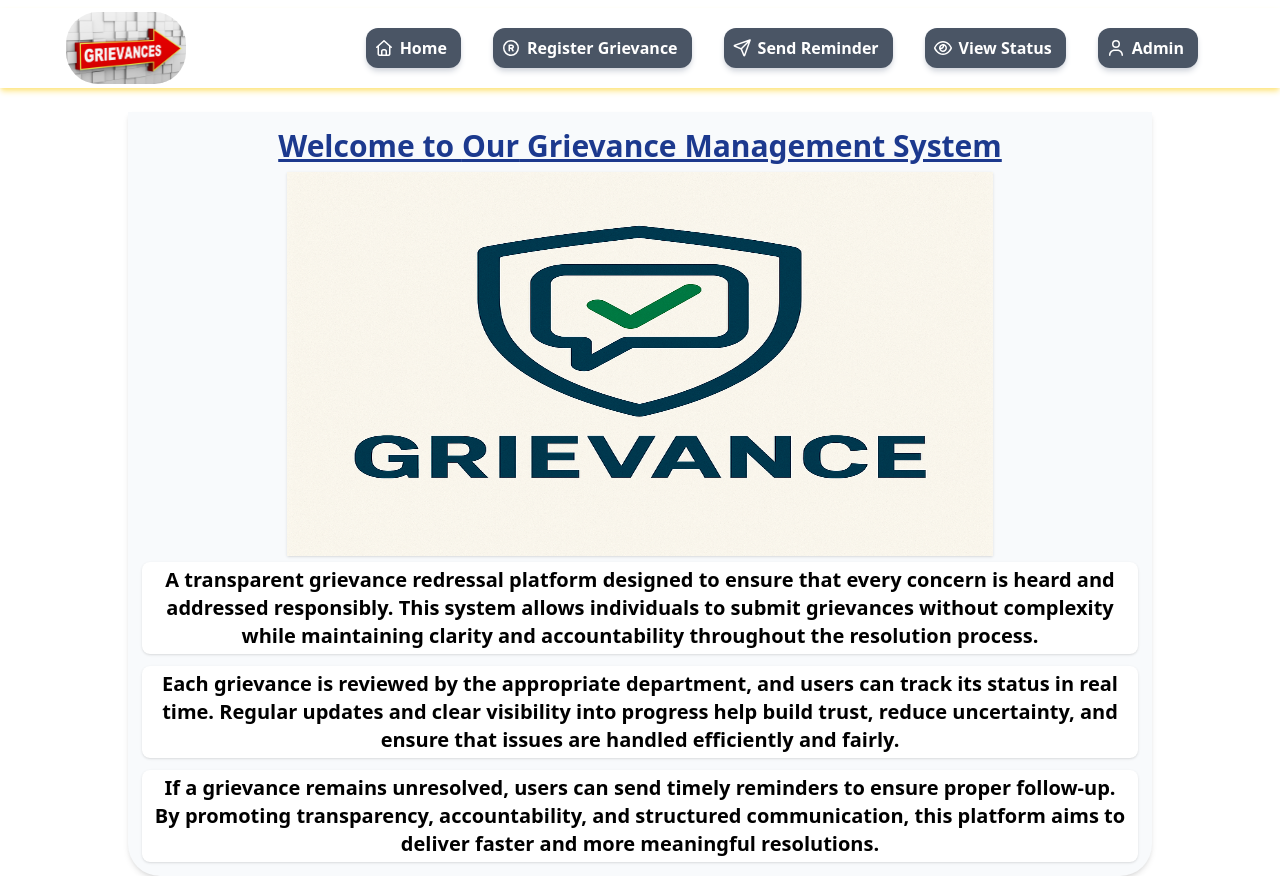
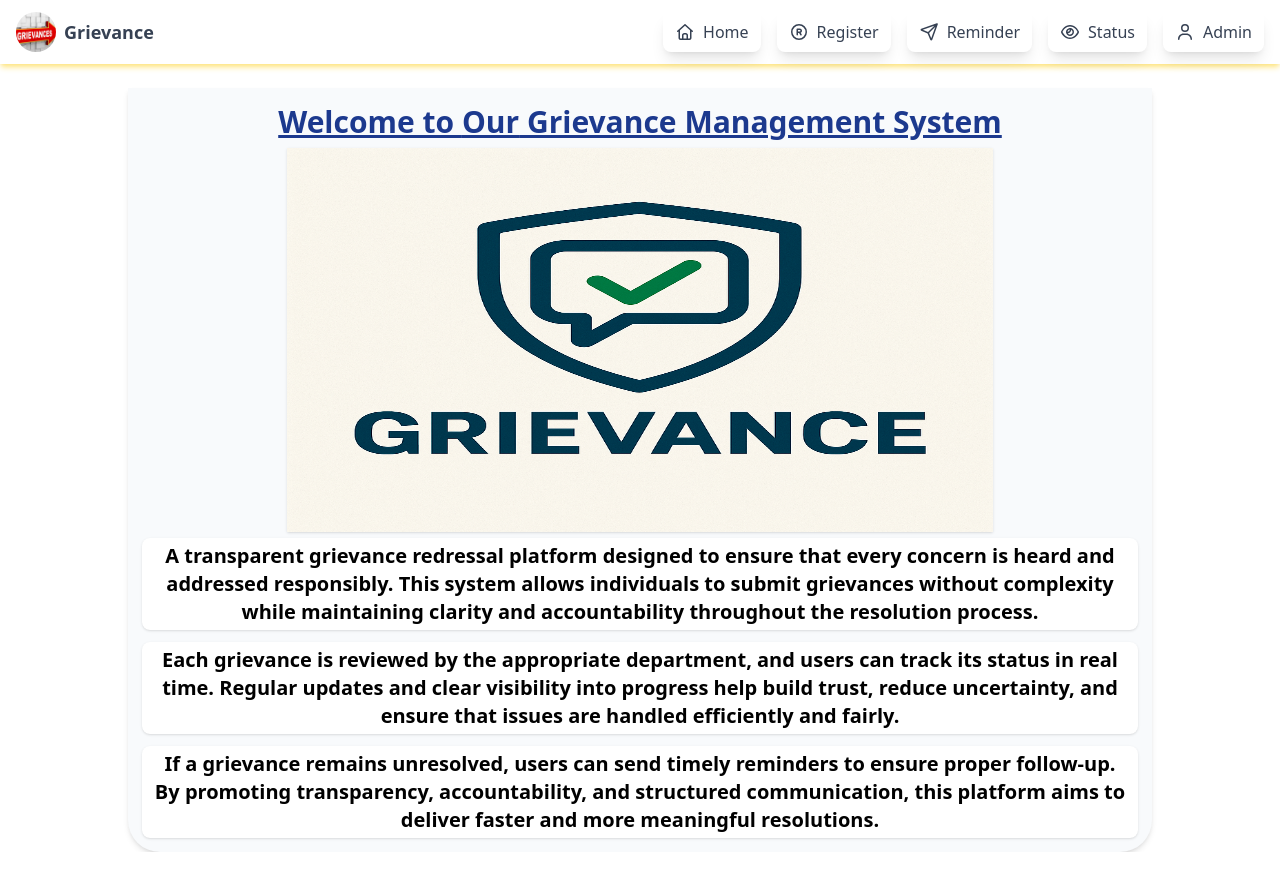
Before and after one commit to Misra-Praveen/GrievanceApp, a React (Vite) app in the folder grievanceFrontend/: page / in a window 1280 px wide. After the commit the page ends 852 px from the top, so only its background shows below. Built offline with nearby package versions, Linux system fonts and the light colour scheme.

Commit message:
Responsive Header for all device

```diff
--- a/grievanceFrontend/src/components/Header.jsx
+++ b/grievanceFrontend/src/components/Header.jsx
@@ -1,65 +1,125 @@
-import React from 'react'
-import {FontAwesomeIcon} from '@fortawesome/react-fontawesome'
-// import {faHouse, faRegistered} from '@fortawesome/free-solid-svg-icons'
-import {faHouse, faRegistered, faUser, faEye, faPaperPlane} from '@fortawesome/free-regular-svg-icons'
-import { Link } from 'react-router-dom'
-import { useAuth } from '../context/AuthContext'
-import { faUserTie } from '@fortawesome/free-solid-svg-icons'
-
+import React, { useState } from "react";
+import { FontAwesomeIcon } from "@fortawesome/react-fontawesome";
+import { faHouse, faRegistered, faUser, faEye, faPaperPlane } from "@fortawesome/free-regular-svg-icons";
+import { faBars, faTimes, faUserTie } from "@fortawesome/free-solid-svg-icons";
+import { Link } from "react-router-dom";
+import { useAuth } from "../context/AuthContext";
 
 const Header = () => {
-    const {user, logout} = useAuth();
+  const { user, logout } = useAuth();
+  const [open, setOpen] = useState(false);
+
   return (
-    <div className='mt-2 py-1 flex justify-around shadow-md shadow-amber-200 items-center'>
-        <img src='logo.jpeg' alt='Logo' className='w-30 h-18 rounded-4xl' />
-        <ul className='flex justify-end items-center gap-4 w-[70%] p-2'>
-            <li className='shadow-md shadow-gray-300 p-2 mx-2 rounded-xl bg-gray-600 text-white font-semibold'>
-                <Link to='/' className='flex items-center cursor-pointer'>
-                    <FontAwesomeIcon icon={faHouse} />
-                    <span className='mx-1.5'>Home</span>
-                </Link>
-            </li>
-            <li className='shadow-md shadow-gray-300 p-2 mx-2 rounded-xl bg-gray-600 text-white font-semibold'>
-                <Link to='/registerGrievance' className='flex items-center cursor-pointer'>
-                    <FontAwesomeIcon icon={faRegistered} />
-                    <span className='mx-1.5'>Register Grievance</span>
-                </Link>
-            </li>
-            <li className='shadow-md shadow-gray-300 p-2 mx-2 rounded-xl bg-gray-600 text-white font-semibold'>
-                <Link to='/sendReminder' className='flex items-center cursor-pointer'>
-                    <FontAwesomeIcon icon={faPaperPlane} />
-                    <span className='mx-1.5'>Send Reminder</span>
-                </Link>
-            </li>
-            <li className='shadow-md shadow-gray-300 p-2 mx-2 rounded-xl bg-gray-600 text-white font-semibold'>
-                <Link to='/viewStatus' className='flex items-center cursor-pointer'>
-                    <FontAwesomeIcon icon={faEye} />
-                <span className='mx-1.5'>View Status</span>
-                </Link>
-            </li>
-            { user ? (
-                <>
-                    <FontAwesomeIcon icon={faUserTie} />
-                    {user.userName}
-                    <Link to='/login' >
-                        <button onClick={logout}
-                        className="bg-red-500 hover:bg-red-700 text-white font-bold py-2 px-4
-                        rounded focus:outline-none focus:shadow-outline" type="button">
-                        Logout
-                        </button>
-                    </Link>
-                </>
-                ) : (
-                    <li className='shadow-md shadow-gray-300 p-2 mx-2 rounded-xl bg-gray-600 text-white font-semibold'>
-                        <Link to='/login' className='flex items-center cursor-pointer'>
-                        <FontAwesomeIcon icon={faUser} />
-                    <span className='mx-1.5'>Admin</span>
-                </Link>
-            </li>)
-}
+    <header className="sticky top-0 z-50 bg-white shadow-md shadow-amber-200">
+      <div className="px-4 py-3 flex items-center justify-between">
+
+        {/* Logo */}
+        <Link to="/" className="flex items-center gap-2">
+          <img
+            src="logo.jpeg"
+            alt="Logo"
+            className="w-10 h-10 rounded-full object-cover"
+          />
+          <span className="font-bold text-lg text-gray-700 hidden sm:block">
+            Grievance
+          </span>
+        </Link>
+
+        {/* Desktop Menu */}
+        <ul className="hidden lg:flex items-center gap-4">
+          <NavItem to="/" icon={faHouse} label="Home" />
+          <NavItem to="/registerGrievance" icon={faRegistered} label="Register" />
+          <NavItem to="/sendReminder" icon={faPaperPlane} label="Reminder" />
+          <NavItem to="/viewStatus" icon={faEye} label="Status" />
+
+          {user ? (
+            <div className="flex items-center gap-3 ml-4">
+              <div className="flex items-center gap-2 underline decoration-blue-500 underline-offset-4 text-gray-700 font-medium">
+                <FontAwesomeIcon icon={faUserTie} />
+                <span>{user.userName}</span>
+              </div>
+              <button
+                onClick={logout}
+                className="bg-red-500 hover:bg-red-600 text-white px-4 py-1.5 rounded-lg text-sm"
+              >
+                Logout
+              </button>
+            </div>
+          ) : (
+            <NavItem to="/login" icon={faUser} label="Admin" />
+          )}
         </ul>
-    </div>
-  )
-}
+
+        {/* Mobile Menu Button */}
+        <button
+          onClick={() => setOpen(!open)}
+          className="lg:hidden text-2xl text-gray-700"
+        >
+          <FontAwesomeIcon icon={open ? faTimes : faBars} />
+        </button>
+      </div>
+
+      {/* Mobile Menu */}
+      {open && (
+        <div className="lg:hidden bg-white border-t shadow-lg">
+          <ul className="flex flex-col gap-2 p-4">
+            <MobileItem to="/" label="Home" setOpen={setOpen} />
+            <MobileItem to="/registerGrievance" label="Register Grievance" setOpen={setOpen} />
+            <MobileItem to="/sendReminder" label="Send Reminder" setOpen={setOpen} />
+            <MobileItem to="/viewStatus" label="View Status" setOpen={setOpen} />
+
+            {user ? (
+              <>
+                <div className="flex items-center gap-2 underline underline-offset-4 decoration-blue-500 text-gray-700 mt-2">
+                  <FontAwesomeIcon icon={faUserTie} />
+                  <span>{user.userName}</span>
+                </div>
+                <button
+                  onClick={() => {
+                    logout();
+                    setOpen(false);
+                  }}
+                  className="bg-red-500 text-white py-2 rounded-lg mt-2"
+                >
+                  Logout
+                </button>
+              </>
+            ) : (
+              <MobileItem to="/login" label="Admin Login" setOpen={setOpen} />
+            )}
+          </ul>
+        </div>
+      )}
+    </header>
+  );
+};
 
 export default Header;
+
+/* ---------- Reusable Components ---------- */
+
+const NavItem = ({ to, icon, label }) => (
+  <li>
+    <Link
+      to={to}
+      className="flex items-center gap-2 px-3 py-2 rounded-lg shadow-lg text-gray-700 font-medium
+     hover:bg-gray-100 transition"
+    >
+      <FontAwesomeIcon icon={icon} />
+      <span>{label}</span>
+    </Link>
+  </li>
+);
+
+const MobileItem = ({ to, label, setOpen }) => (
+  <li>
+    <Link
+      to={to}
+      onClick={() => setOpen(false)}
+      className="block w-full px-3 py-2 rounded-lg shadow text-gray-700
+     hover:bg-gray-100"
+    >
+      {label}
+    </Link>
+  </li>
+);
```
